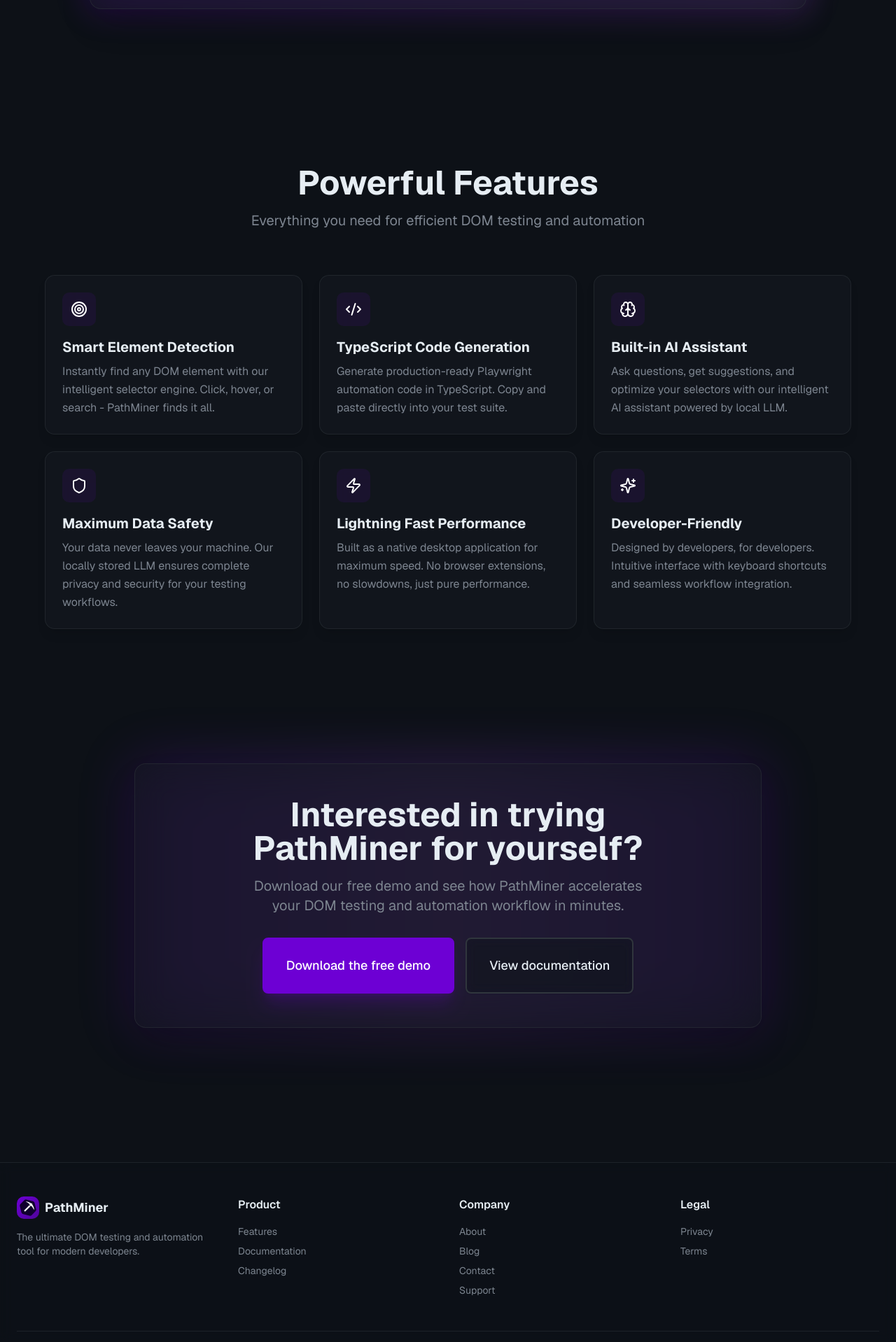
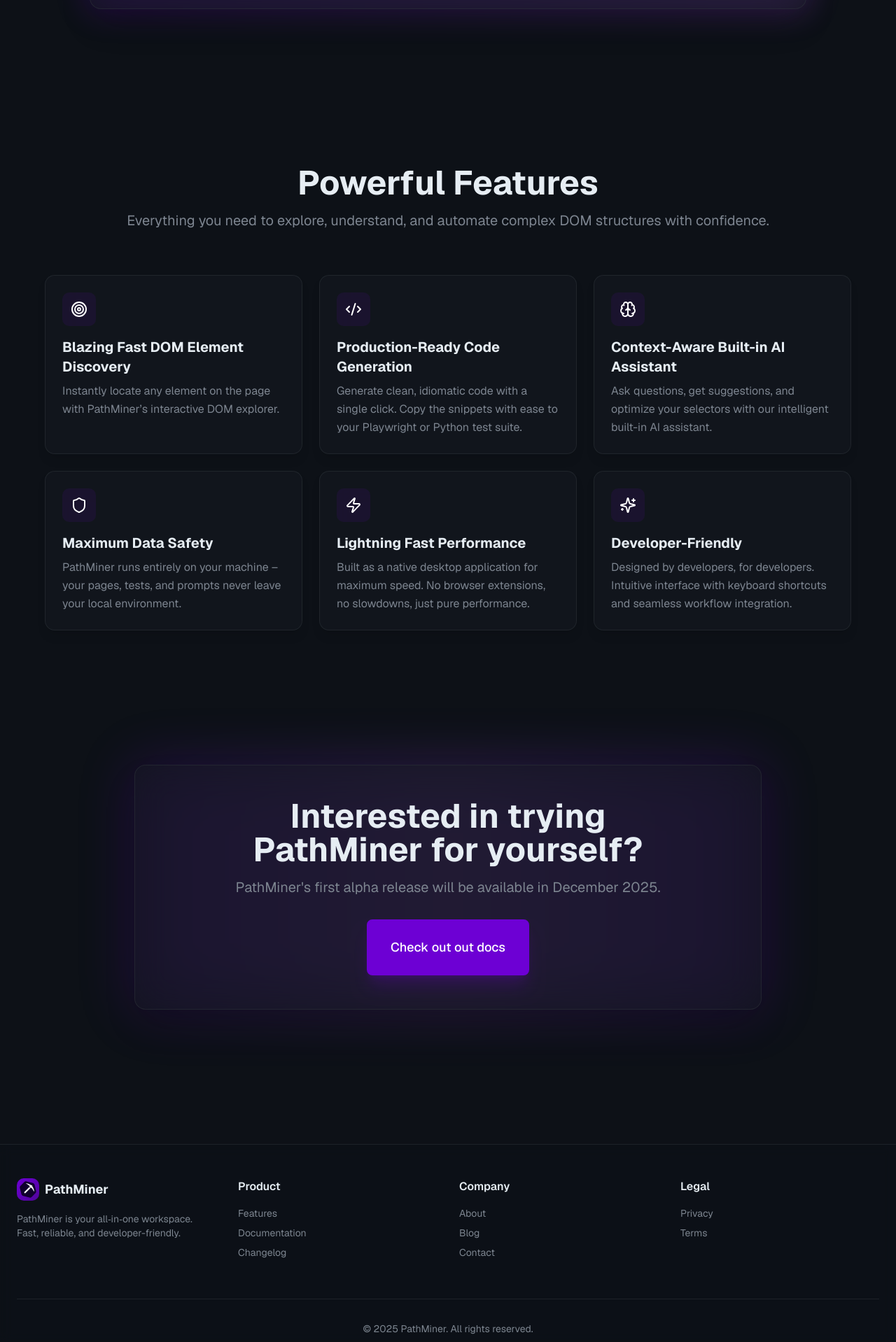
Before and after one commit to bbalint642/path-miner, a Next.js app: page / in a window 1280 px wide. Shown: the part 879-2797 px from the top of the page at 70% size. Built offline with nearby package versions, Linux system fonts and the light colour scheme.

Commit message:
minor updates

```diff
--- a/app/page.tsx
+++ b/app/page.tsx
@@ -24,10 +24,10 @@ export default function Home() {
                   className="w-26 h-26"
                 />
               </div>
-              <span className="text-xl font-bold text-github-fg">PathMiner</span>
+              <span id="logo-text" className="text-xl font-bold text-github-fg">PathMiner</span>
             </Link>
             <div className="hidden md:flex items-center gap-8">
-              <a href="#features" className="text-github-fg-muted hover:text-github-fg transition-colors">
+              <a id="features-link"  href="#features" className="text-github-fg-muted hover:text-github-fg transition-colors">
                 Features
               </a>
               <a href="#benefits" className="text-github-fg-muted hover:text-github-fg transition-colors" style={{display: "none"}}>
@@ -36,7 +36,7 @@ export default function Home() {
               <a href="#pricing" className="text-github-fg-muted hover:text-github-fg transition-colors" style={{display: "none"}}>
                 Pricing
               </a>
-              <Button className="bg-accent-emphasis hover:bg-accent-emphasis/90 text-white shadow-lg shadow-accent-emphasis/20">
+              <Button id="download-now-btn"  className="bg-accent-emphasis hover:bg-accent-emphasis/90 text-white shadow-lg shadow-accent-emphasis/20">
                 Download Now
               </Button>
             </div>
@@ -52,14 +52,14 @@ export default function Home() {
             <span className="text-sm text-accent-emphasis font-medium">AI-Powered DOM Testing Tool</span>
           </div>
 
-          <h1 className="text-5xl md:text-7xl font-bold mb-6 text-balance">
-            <span className="text-github-fg">The Ultimate </span>
+          <h1 id="hero-title" className="text-5xl md:text-7xl font-bold mb-6 text-balance">
+            <span className="text-github-fg">All in one </span>
             <span className="bg-gradient-to-r from-accent-emphasis via-purple-400 to-accent-emphasis bg-clip-text text-transparent">
-              DOM Element Finder
+              DOM Exploration and Automation tool
             </span>
           </h1>
 
-          <p className="text-xl md:text-2xl text-github-fg-muted mb-12 text-balance max-w-3xl mx-auto leading-relaxed">
+          <p id="hero-description" className="text-xl md:text-2xl text-github-fg-muted mb-12 text-balance max-w-3xl mx-auto leading-relaxed">
             {
               "Discover DOM elements instantly and generate Playwright automation code in TypeScript. Built-in AI with local LLM ensures your data never leaves your machine."
             }
@@ -67,6 +67,7 @@ export default function Home() {
 
           <div className="group/cta flex flex-col sm:flex-row items-center justify-center gap-4 mb-16">
             <Button
+              id="start-mining-btn"
               size="lg"
               className="cursor-pointer bg-accent-emphasis border-2 border-accent-emphasis group-hover/cta:bg-github-canvas/30 group-hover/cta:border-accent-emphasis text-white shadow-2xl shadow-accent-emphasis/20 text-lg px-8 py-6 h-auto transition-all duration-300 ease-[cubic-bezier(0.4,0,0.2,1)]"
             >
@@ -74,6 +75,7 @@ export default function Home() {
               Start Mining Elements
             </Button>
             <Button
+              id="find-out-more-btn"
               asChild
               size="lg"
               variant="outline"
@@ -109,7 +111,7 @@ export default function Home() {
         <div className="max-w-6xl mx-auto">
           <div className="text-center mb-16">
             <h2 className="text-4xl md:text-5xl font-bold mb-4 text-github-fg">Powerful Features</h2>
-            <p className="text-xl text-github-fg-muted">Everything you need for efficient DOM testing and automation</p>
+            <p className="text-xl text-github-fg-muted">Everything you need to explore, understand, and automate complex DOM structures with confidence.</p>
           </div>
 
           <div className="grid md:grid-cols-2 lg:grid-cols-3 gap-6">
@@ -120,10 +122,10 @@ export default function Home() {
                 <div className="w-12 h-12 rounded-lg bg-accent-emphasis/10 flex items-center justify-center mb-4">
                   <Target className="w-6 h-6 text-white" />
                 </div>
-                <h3 className="text-xl font-bold mb-2 text-github-fg">Smart Element Detection</h3>
+                <h3 className="text-xl font-bold mb-2 text-github-fg">Blazing Fast DOM Element Discovery</h3>
                 <p className="text-github-fg-muted leading-relaxed">
                   {
-                    "Instantly find any DOM element with our intelligent selector engine. Click, hover, or search - PathMiner finds it all."
+                    "Instantly locate any element on the page with PathMiner’s interactive DOM explorer."
                   }
                 </p>
               </div>
@@ -135,10 +137,10 @@ export default function Home() {
                 <div className="w-12 h-12 rounded-lg bg-accent-emphasis/10 flex items-center justify-center mb-4">
                   <Code2 className="w-6 h-6 text-white" />
                 </div>
-                <h3 className="text-xl font-bold mb-2 text-github-fg">TypeScript Code Generation</h3>
+                <h3 className="text-xl font-bold mb-2 text-github-fg">Production-Ready Code Generation</h3>
                 <p className="text-github-fg-muted leading-relaxed">
                   {
-                    "Generate production-ready Playwright automation code in TypeScript. Copy and paste directly into your test suite."
+                    "Generate clean, idiomatic code with a single click. Copy the snippets with ease to your Playwright or Python test suite."
                   }
                 </p>
               </div>
@@ -150,10 +152,10 @@ export default function Home() {
                 <div className="w-12 h-12 rounded-lg bg-accent-emphasis/10 flex items-center justify-center mb-4">
                   <Brain className="w-6 h-6 text-white" />
                 </div>
-                <h3 className="text-xl font-bold mb-2 text-github-fg">Built-in AI Assistant</h3>
+                <h3 className="text-xl font-bold mb-2 text-github-fg">Context-Aware Built-in AI Assistant</h3>
                 <p className="text-github-fg-muted leading-relaxed">
                   {
-                    "Ask questions, get suggestions, and optimize your selectors with our intelligent AI assistant powered by local LLM."
+                    "Ask questions, get suggestions, and optimize your selectors with our intelligent built-in AI assistant."
                   }
                 </p>
               </div>
@@ -168,7 +170,7 @@ export default function Home() {
                 <h3 className="text-xl font-bold mb-2 text-github-fg">Maximum Data Safety</h3>
                 <p className="text-github-fg-muted leading-relaxed">
                   {
-                    "Your data never leaves your machine. Our locally stored LLM ensures complete privacy and security for your testing workflows."
+                    "PathMiner runs entirely on your machine – your pages, tests, and prompts never leave your local environment."
                   }
                 </p>
               </div>
@@ -217,19 +219,22 @@ export default function Home() {
                 {"Interested in trying PathMiner for yourself?"}
               </h2>
               <p className="text-xl text-github-fg-muted mb-8 text-balance">
-                {"Download our free demo and see how PathMiner accelerates your DOM testing and automation workflow in minutes."}
+                {"PathMiner's first alpha release will be available in December 2025."}
               </p>
               <div className="group/cta flex flex-col sm:flex-row items-center justify-center gap-4">
                 <Button
+                  id="check-out-docs-btn"
                   size="lg"
                   className="cursor-pointer bg-accent-emphasis border-2 border-accent-emphasis group-hover/cta:bg-github-canvas/30 group-hover/cta:border-accent-emphasis text-white shadow-xl shadow-accent-emphasis/20 text-lg px-8 py-6 h-auto transition-all duration-300 ease-[cubic-bezier(0.4,0,0.2,1)]"
                 >
-                  Download the free demo
+                  Check out out docs
                 </Button>
                 <Button
                   size="lg"
                   variant="outline"
                   className="cursor-pointer border-github-border border-2 hover:bg-accent-emphasis text-github-fg hover:text-white text-lg px-8 py-6 h-auto backdrop-blur-sm bg-github-canvas/30 transition-all duration-300 ease-[cubic-bezier(0.4,0,0.2,1)]"
+                  style={{display: "none"}}
+
                 >
                   View documentation
                 </Button>
@@ -252,32 +257,32 @@ export default function Home() {
                     className="w-6 h-6"
                   />
                 </div>
-                <span className="text-lg font-bold text-github-fg">PathMiner</span>
+                <span id="footer-logo-text" className="text-lg font-bold text-github-fg">PathMiner</span>
               </div>
-              <p className="text-github-fg-muted text-sm">
-                {"The ultimate DOM testing and automation tool for modern developers."}
+              <p id="footer-description" className="text-github-fg-muted text-sm">
+                {"PathMiner is your all‑in‑one workspace. Fast, reliable, and developer-friendly."}
               </p>
             </div>
             <div>
               <h4 className="font-semibold text-github-fg mb-4">Product</h4>
               <ul className="space-y-2 text-sm text-github-fg-muted">
                 <li>
-                  <a href="#" className="hover:text-accent-emphasis transition-colors">
+                  <a id="features-link-footer" href="#" className="hover:text-accent-emphasis transition-colors">
                     Features
                   </a>
                 </li>
                 <li>
-                  <a href="#" className="hover:text-accent-emphasis transition-colors" style={{display: "none"}}>
+                  <a id="pricing-link-footer" href="#" className="hover:text-accent-emphasis transition-colors" style={{display: "none"}}>
                     Pricing
                   </a>
                 </li>
                 <li>
-                  <a href="#" className="hover:text-accent-emphasis transition-colors">
+                  <a id="documentation-link-footer" href="#" className="hover:text-accent-emphasis transition-colors">
                     Documentation
                   </a>
                 </li>
                 <li>
-                  <a href="#" className="hover:text-accent-emphasis transition-colors">
+                  <a id="changelog-link-footer" href="#" className="hover:text-accent-emphasis transition-colors">
                     Changelog
                   </a>
                 </li>
@@ -287,22 +292,22 @@ export default function Home() {
               <h4 className="font-semibold text-github-fg mb-4">Company</h4>
               <ul className="space-y-2 text-sm text-github-fg-muted">
                 <li>
-                  <a href="#" className="hover:text-accent-emphasis transition-colors">
+                  <a id="about-link-footer" href="#" className="hover:text-accent-emphasis transition-colors">
                     About
                   </a>
                 </li>
                 <li>
-                  <a href="#" className="hover:text-accent-emphasis transition-colors">
+                  <a id="blog-link-footer" href="#" className="hover:text-accent-emphasis transition-colors">
                     Blog
                   </a>
                 </li>
                 <li>
-                  <a href="#" className="hover:text-accent-emphasis transition-colors">
+                  <a id="contact-link-footer" href="#" className="hover:text-accent-emphasis transition-colors">
                     Contact
                   </a>
                 </li>
                 <li>
-                  <a href="#" className="hover:text-accent-emphasis transition-colors">
+                  <a href="#" className="hover:text-accent-emphasis transition-colors" style={{display: "none"}}>
                     Support
                   </a>
                 </li>
--- a/components/scroll-to-top.tsx
+++ b/components/scroll-to-top.tsx
@@ -31,6 +31,7 @@ export default function ScrollToTop() {
   return (
     <button
       onClick={scrollToTop}
+      id="scroll-to-top-btn"
       className={`
         fixed bottom-8 right-8 z-50 cursor-pointer
         w-12 h-12 rounded-xl
```
